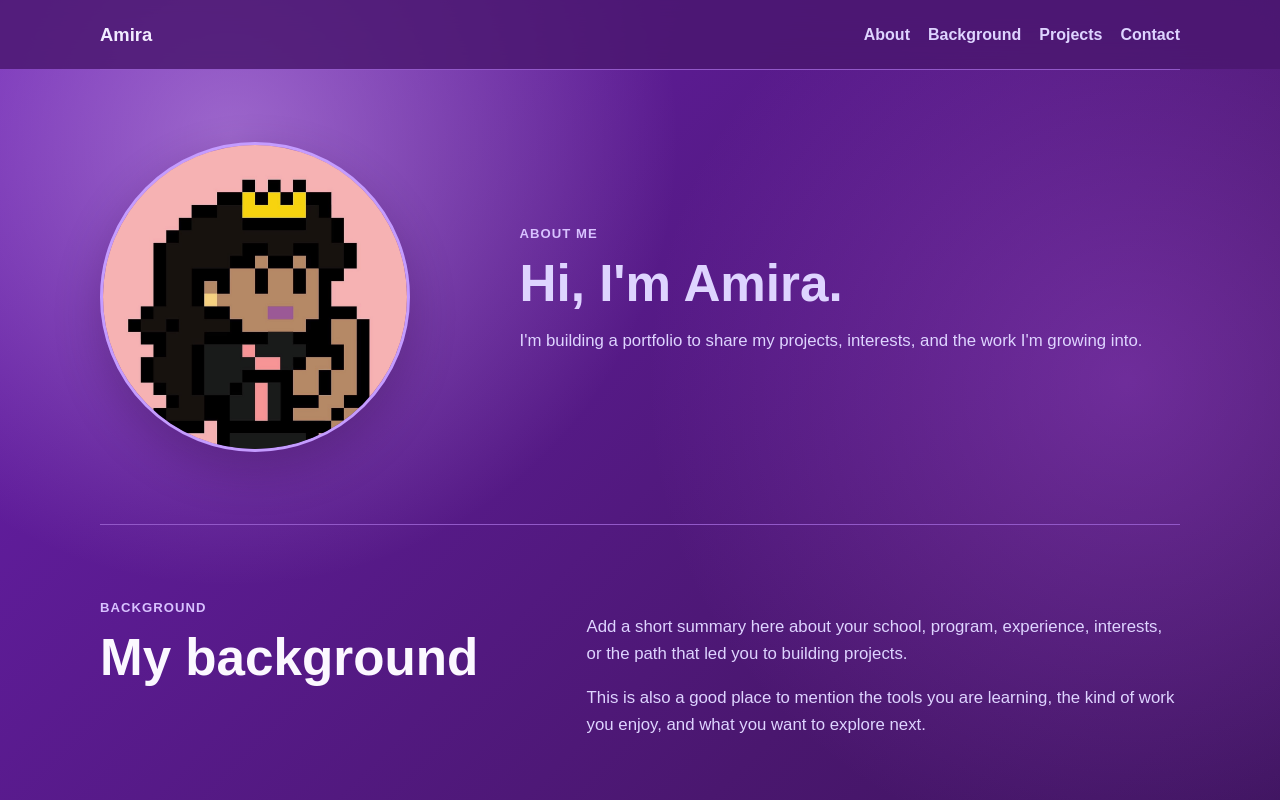
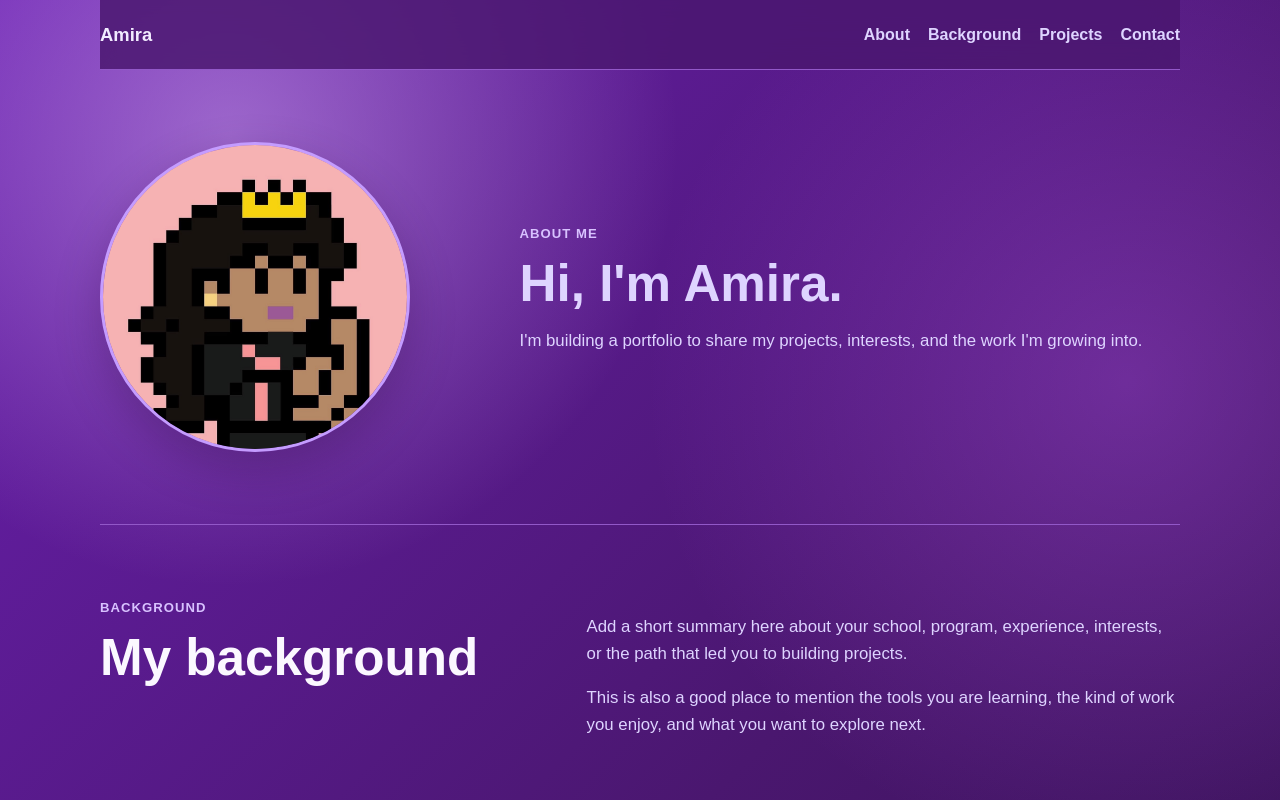
Before and after one commit to am1rawish/Portfolio, a React (Vite) app: page / in a window 1280 px wide. Shown: the top 800 px of the page. Built offline with nearby package versions, Linux system fonts and the light colour scheme.

Commit message:
Revert "Extend header banner full width"
This reverts commit f700c048c9692180cd4249e945c853011207d1f5.

```diff
--- a/styles.css
+++ b/styles.css
@@ -49,9 +49,9 @@ a {
   display: flex;
   align-items: center;
   justify-content: space-between;
-  width: 100%;
-  margin: 0;
-  padding: 20px max(16px, calc((100vw - 1080px) / 2));
+  width: min(1080px, calc(100% - 32px));
+  margin: 0 auto;
+  padding: 20px 0;
   background: rgba(74, 23, 111, 0.84);
   backdrop-filter: blur(14px);
 }
```
